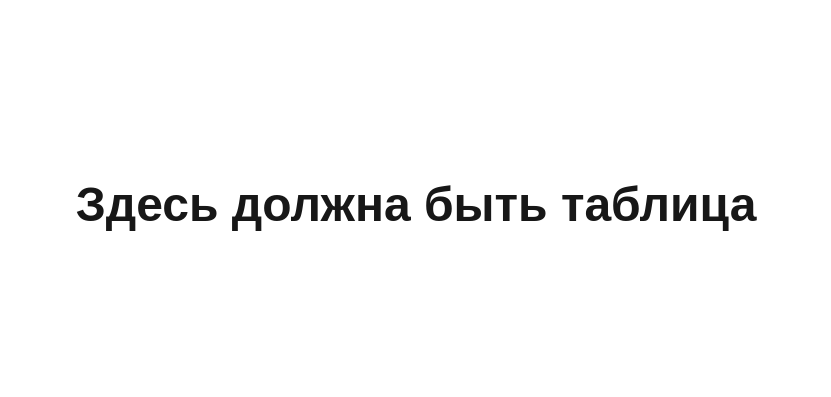
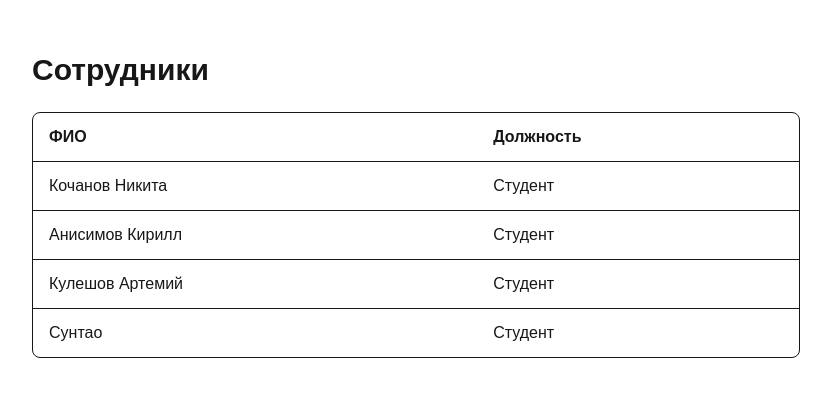
Before and after one commit to MusClub-NSU/MusClub-manager, a Next.js app in the folder musclub-app/: page / in a window 1280 px wide. Shown: the part 195-592 px from the top of the page, without its empty margins (224-1055 px from the left). Built offline with nearby package versions, Linux system fonts and the light colour scheme.

Commit message:
добавил таблицу

```diff
--- a/musclub-app/src/app/page.tsx
+++ b/musclub-app/src/app/page.tsx
@@ -1,9 +1,34 @@
 export default function Home() {
+    const rows = [
+        { name: "Кочанов Никита", position: "Студент" },
+        { name: "Анисимов Кирилл", position: "Студент" },
+        { name: "Кулешов Артемий", position: "Студент" },
+        { name: "Сунтао", position: "Студент" },
+    ];
+
     return (
-        <main className="flex items-center justify-center min-h-screen">
-            <h1 className="text-5xl font-bold">
-                Здесь должна быть таблица
-            </h1>
+        <main className="flex items-center justify-center min-h-screen p-4">
+            <div className="w-full max-w-3xl">
+                <h1 className="text-3xl font-bold mb-6">Сотрудники</h1>
+                <div className="overflow-x-auto rounded-lg border border-[--foreground]/20">
+                    <table className="min-w-full text-left">
+                        <thead className="bg-[--foreground]/5">
+                            <tr>
+                                <th className="px-4 py-3 font-semibold">ФИО</th>
+                                <th className="px-4 py-3 font-semibold">Должность</th>
+                            </tr>
+                        </thead>
+                        <tbody>
+                            {rows.map((row) => (
+                                <tr key={row.name} className="border-t border-[--foreground]/10">
+                                    <td className="px-4 py-3">{row.name}</td>
+                                    <td className="px-4 py-3 text-[--foreground]/70">{row.position}</td>
+                                </tr>
+                            ))}
+                        </tbody>
+                    </table>
+                </div>
+            </div>
         </main>
     );
 }
```
